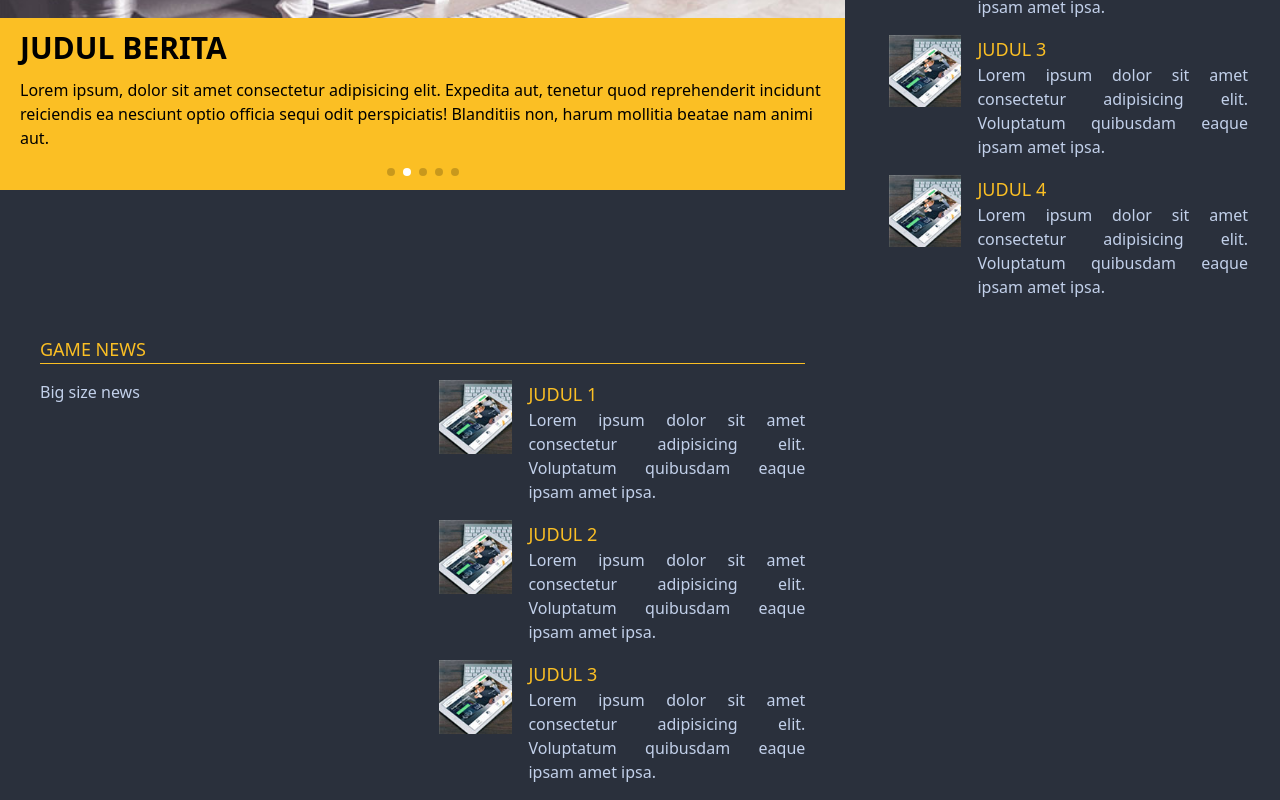
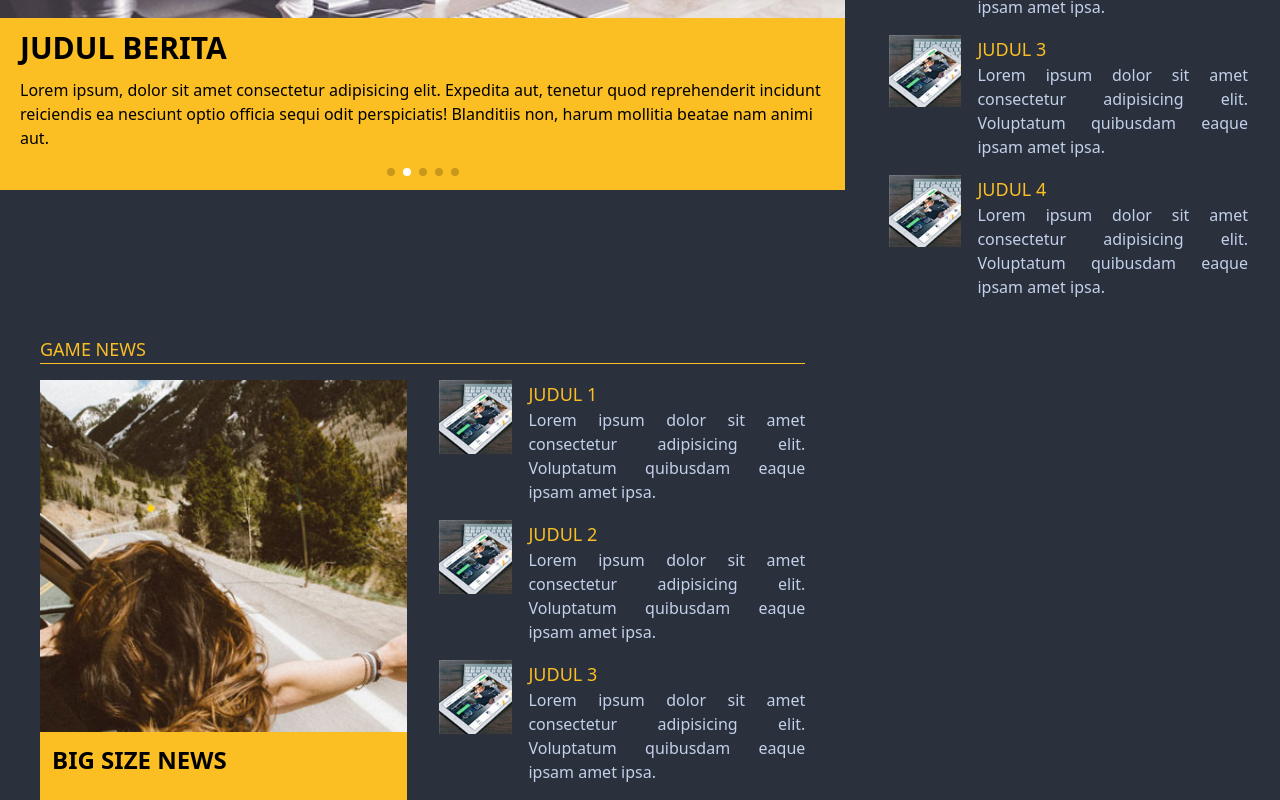
Before and after one commit to ryuujo/news-site, a React (Create React App) app: page / in a window 1280 px wide. Shown: the part 510-1310 px from the top of the page. Built offline with nearby package versions, Linux system fonts and the light colour scheme; the HTML template or start-up script is replaced by a standard one.

Commit message:
Big Size news added

```diff
--- /dev/null
+++ b/src/components/BigSizeNews.jsx
@@ -0,0 +1,20 @@
+import { Link } from 'react-router-dom';
+
+function BigSizeNews(props) {
+  const { image, title, id } = props;
+  return (
+    <Link
+      to={`/news/${id}`}
+      className='block relative mb-8 h-80 md:h-full'
+      style={{
+        background: `url(${image}) center center / cover no-repeat`,
+      }}
+    >
+      <div className='bg-primary text-black absolute bottom-0 w-full p-3'>
+        <h4 className='text-2xl font-bold uppercase mb-3'>{title}</h4>
+      </div>
+    </Link>
+  );
+}
+
+export default BigSizeNews;
--- a/src/components/NewsItemMini.jsx
+++ b/src/components/NewsItemMini.jsx
@@ -2,9 +2,9 @@ import React from 'react';
 import { Link } from 'react-router-dom';
 
 function NewsItemMini(props) {
-  const { image, title, description } = props;
+  const { image, title, description, id } = props;
   return (
-    <Link to='/news/#'>
+    <Link to={`/news/${id}`}>
       <div className='flex gap-4 mb-4'>
         <div>
           <img src={image} alt={title} className='w-20 md:w-52' />
--- a/src/components/Slider.jsx
+++ b/src/components/Slider.jsx
@@ -14,7 +14,8 @@ import feature from '../assets/img/feature-static1.jpg';
 
 SwiperCore.use([Navigation, Pagination, Scrollbar, A11y, Autoplay]);
 
-function Slider() {
+function Slider(props) {
+  // const { news } = props;
   return (
     <>
       <Swiper
--- a/src/pages/Home.jsx
+++ b/src/pages/Home.jsx
@@ -1,7 +1,11 @@
+// import { Link } from 'react-router-dom';
+
 import Slider from '../components/Slider';
 import NewsItemMini from '../components/NewsItemMini';
 
 import image from '../assets/img/pop_right1.jpg';
+import big from '../assets/img/feature-static2.jpg';
+import BigSizeNews from '../components/BigSizeNews';
 
 function Home() {
   return (
@@ -28,7 +32,7 @@ function Home() {
           Game News
         </h3>
         <div className='block md:grid md:grid-cols-2 md:gap-8'>
-          <div>Big size news</div>
+          <BigSizeNews image={big} title='Big Size News' id={69} />
           <div>
             {[...Array(3)].map((d, i) => (
               <NewsItemMini
@@ -36,6 +40,7 @@ function Home() {
                 title={`Judul ${i + 1}`}
                 description='Lorem ipsum dolor sit amet consectetur adipisicing elit. Voluptatum
           quibusdam eaque ipsam amet ipsa.'
+                id={i + 1}
                 key={i}
               />
             ))}
```
